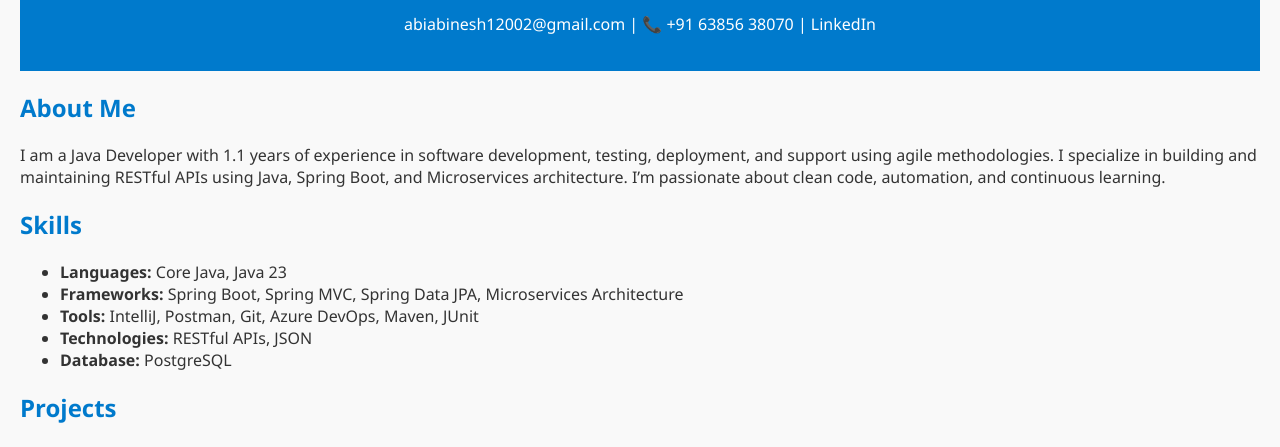
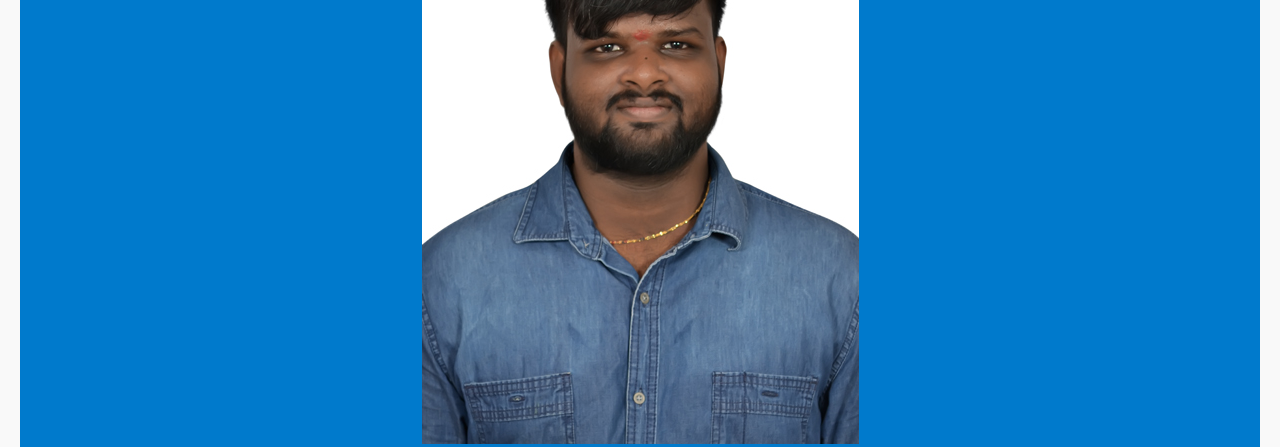
Before and after one commit to abinesh08/abinesh_portfolio, a plain HTML site: page index.html in a window 1280 px wide. Shown: the part 151-598 px from the top of the page. Drawn offline with Linux system fonts and the light colour scheme.

Commit message:
Update index.html

```diff
--- a/index.html
+++ b/index.html
@@ -7,6 +7,7 @@
 </head>
 <body>
   <header>
+    <img src="New passport Size Photo.jpg" alt="Abinesh R" class="profile-photo">
     <h1>Abinesh R</h1>
     <p>Software Engineer | Java Developer</p>
     <p><a href="mailto:abiabinesh12002@gmail.com">abiabinesh12002@gmail.com</a> | 📞 +91 63856 38070 | <a href="https://www.linkedin.com/in/abinesh-raja/">LinkedIn</a></p>
@@ -14,7 +15,7 @@
 
   <section>
     <h2>About Me</h2>
-    <p>I am a Java Developer with 1.1 years of experience in software development, testing, deployment, and support using agile methodologies. I specialize in building and maintaining RESTful APIs using Java, Spring Boot, and Microservices architecture. I’m passionate about clean code, automation, and continuous learning.</p>
+    <p>I am a Java Developer with 1.2 years of experience in software development, testing, deployment, and support using agile methodologies. I specialize in building and maintaining RESTful APIs using Java, Spring Boot, and Microservices architecture. I’m passionate about clean code, automation, and continuous learning.</p>
   </section>
 
   <section>
```
